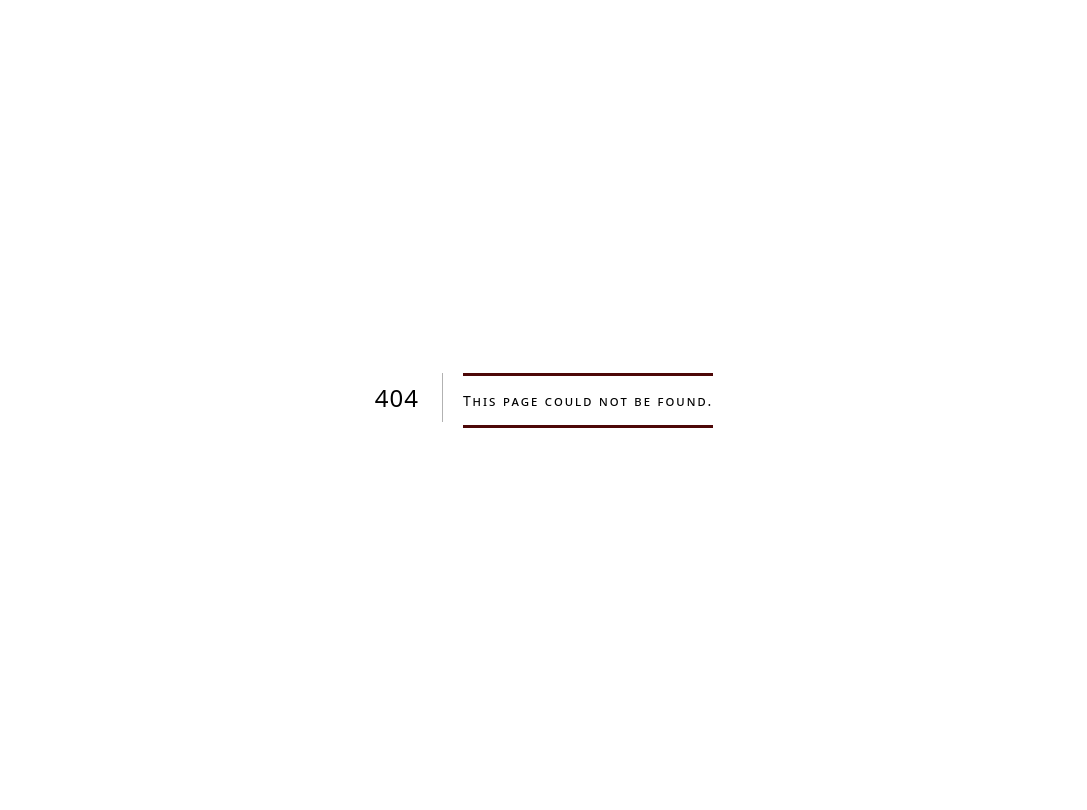
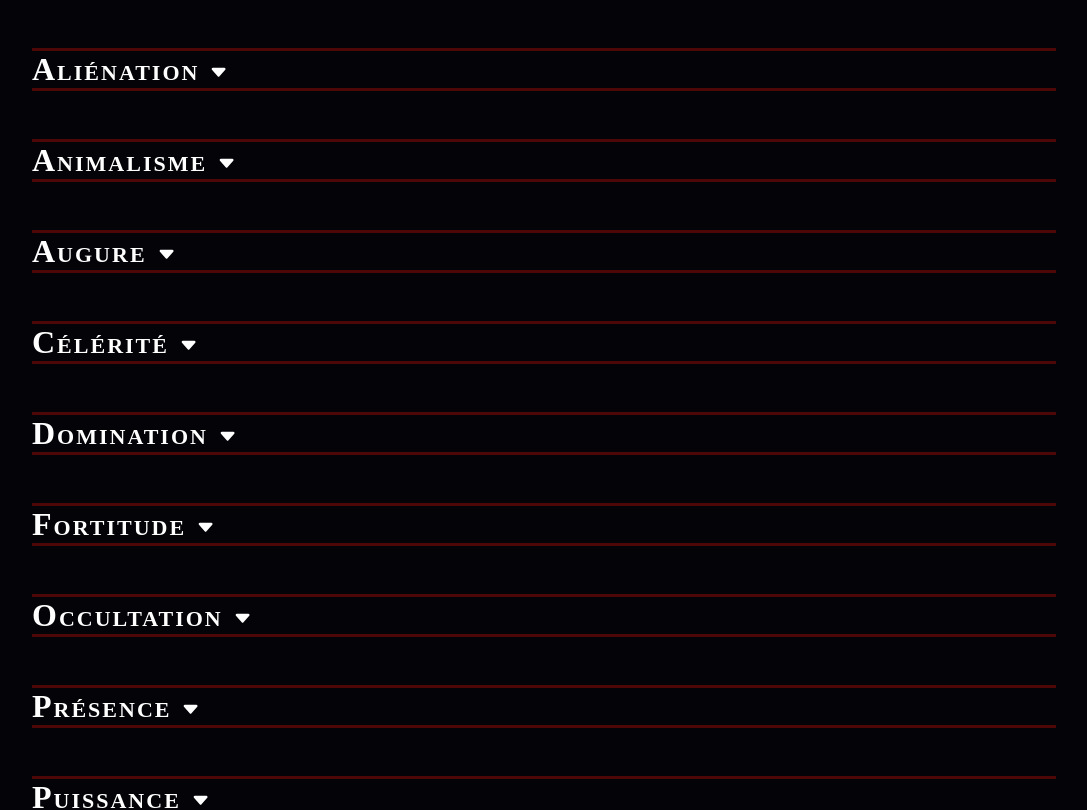
Before and after one commit to IrealCreation/vtm, a Next.js app: page /disciplines in a window 1280 px wide. Before the commit this address had no page. Shown: the top 810 px of the page, without its empty margins (96-1183 px from the left). Built offline with nearby package versions, Linux system fonts and the light colour scheme.

Commit message:
Discipline list page

```diff
--- /dev/null
+++ b/components/disciplineInfo.tsx
@@ -0,0 +1,60 @@
+import { Discipline } from "@/data/disciplines";
+import { useState } from 'react';
+import { BsFillCaretDownFill, BsFillCaretUpFill } from "react-icons/bs";
+
+export default function DisciplineInfo(props: {discipline: Discipline}) {
+
+    const [isVisible, setVisibility] = useState(false);
+
+    const jsxNiveaux: Array<JSX.Element> = [];
+    for (let index = 0; index < props.discipline.niveaux.length; index++) {
+
+        let radio: JSX.Element;
+        let cout: JSX.Element = <></>;
+        let duree: JSX.Element = <></>;
+        let niveau = props.discipline.niveaux[index];
+
+        if(niveau.cout != null) {
+            if(typeof(niveau.cout) == "number") {
+                cout = <>Coût : {niveau.cout} PS.</>;
+            }
+            else {
+                cout = <>Coût : {niveau.cout}.</>;
+            }
+        }
+
+        if(niveau.duree != null) {
+            duree = <>Durée : {niveau.duree}.</>;
+        }
+
+        jsxNiveaux.push(
+            <div className="discipline-niveau" key={index + 1}>
+                <h3 className="discipline-niveau-nom">{index + 1}. {niveau.nom}</h3>
+                <p>{niveau.description}</p>
+                <p>{duree}</p>
+                <p>{cout}</p>
+            </div>
+        );
+    }
+
+    const handleClick = () => {
+        setVisibility(!isVisible);
+        console.log(isVisible);
+    }
+
+    const arrow:JSX.Element = (
+        isVisible ?
+        <BsFillCaretUpFill/> :
+        <BsFillCaretDownFill/>
+    );
+
+    return(
+        <div id={props.discipline.nom}>
+            <h2 onClick={handleClick}>{props.discipline.nom} <span className="arrow">{arrow}</span></h2>
+            <div className={ isVisible ? "discipline-detail" : "discipline-detail hidden"}>
+                <p>{props.discipline.description}</p>
+                {jsxNiveaux}
+            </div>
+        </div>
+    )
+}
--- a/components/charactersheet.tsx
+++ b/components/fichePerso.tsx
@@ -15,7 +15,7 @@ import { ressources } from "@/data/ressources"
 import { StoreRootState, StoreAppDispatch, setNiveau } from "@/redux/store"
 import { setLignee, setNom, setExperience, setActivite, setApparence, setPersonnalite, setTalent, setAttribut, setDiscipline, setRessourceNiveau, setRessourceDetail, computeEtat } from "@/redux/store"
 
-export default function CharacterSheet() {
+export default function FichePerso() {
     const character = useSelector((state: StoreRootState) => state.characterSlice.character)
     const dispatch = useDispatch()
 
--- a/pages/_app.tsx
+++ b/pages/_app.tsx
@@ -1,5 +1,6 @@
 import '@/styles/globals.scss'
-import '@/styles/charactersheet.scss'
+import '@/styles/fichePerso.scss'
+import '@/styles/disciplines.scss'
 import 'react-tooltip/dist/react-tooltip.css'
 import type { AppProps } from 'next/app'
 import Head from 'next/head'
--- /dev/null
+++ b/pages/disciplines.tsx
@@ -0,0 +1,26 @@
+import DisciplineInfo from "@/components/disciplineInfo";
+import Head from "next/head";
+import { disciplines } from "@/data/disciplines";
+
+export default function Example() {
+    /* Preparing the JSX for Disciplines */
+    const jsxDisciplines: Array<JSX.Element> = [];
+
+    for (const [name, discipline] of Object.entries(disciplines)) {
+        jsxDisciplines.push(
+            <DisciplineInfo discipline={discipline} key={name} />
+        );
+    }
+
+    return(
+        <>
+            <Head>
+                <title key="title">VTM - Disciplines</title>
+            </Head>
+            <section className="disciplines-liste main-container">
+                {jsxDisciplines}
+            </section>
+        </>
+
+    )
+}
--- a/pages/example.tsx
+++ b/pages/fiche.tsx
@@ -1,13 +1,13 @@
-import CharacterSheet from "@/components/charactersheet";
+import FichePerso from "@/components/fichePerso";
 import Head from "next/head";
 
 export default function Example() {
     return(
         <>
             <Head>
-                <title key="title">VTM - Fiche personnage</title>
+                <title key="title">VTM - Disciplines</title>
             </Head>
-            <CharacterSheet />
+            <FichePerso />
         </>
 
     )
--- /dev/null
+++ b/styles/disciplines.scss
@@ -0,0 +1,18 @@
+.disciplines-liste {
+
+    h2 {
+        cursor: pointer;
+    }
+    h3 {
+        font-size: 1.25em;
+        margin-top: 1.25em;
+    }
+    .arrow {
+        font-size: 0.6em;
+        display: inline-block;
+        padding-top: 0.6em;;
+    }
+    .discipline-detail {
+        font-size: 1.1em;
+    }
+}
--- a/styles/globals.scss
+++ b/styles/globals.scss
@@ -34,11 +34,13 @@ a {
 .flex {
     display: flex;
 }
-
 .columns {
     display: grid;
     grid-auto-flow: column;
     grid-auto-columns: 1fr;
+}
+.hidden {
+    display:none;
 }
 
 .main-container {
```
Also changed, not shown: styles/fichePerso.scss (renamed from styles/charactersheet.scss).
